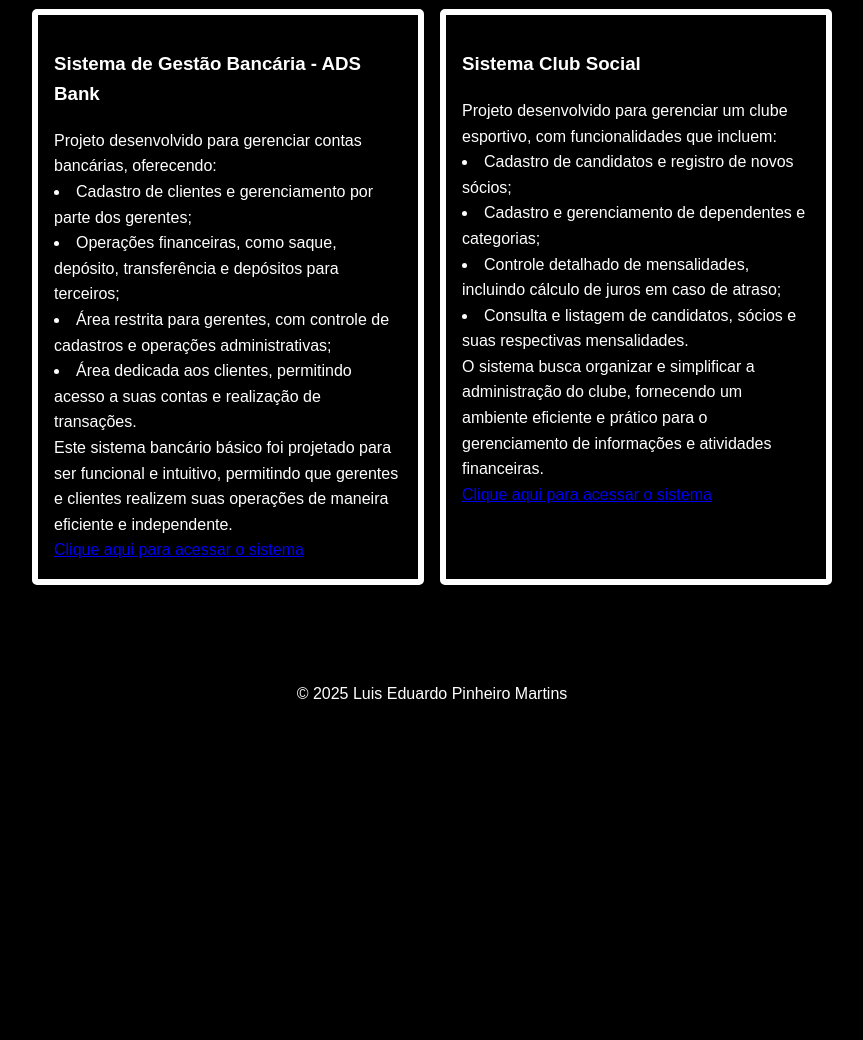
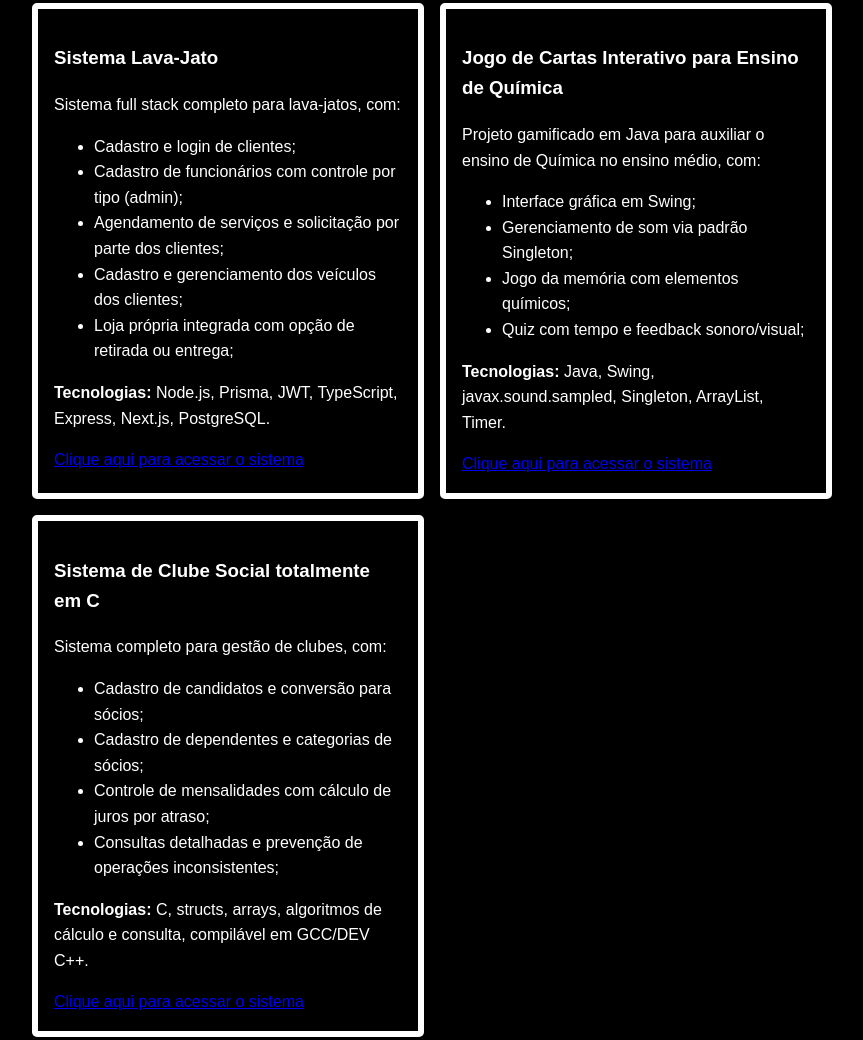
Before and after one commit to LuisTheDevMagician/portifolio, a plain HTML site: page index.html in a window 1280 px wide. Shown: the part 627-1667 px from the top of the page, without its empty margins (208-1071 px from the left). Before the commit the page ends 1366 px from the top, so only its background shows below. Drawn offline with Linux system fonts and the light colour scheme.

Commit message:
Update index.html

```diff
--- a/index.html
+++ b/index.html
@@ -8,8 +8,8 @@
 </head>
 <body>
     <header>
-        <h1>ADEPTUS_MECHANICUS - luisthedevmagician</h1>
-        <p>Desenvolvedor Full Stack | Javascrist | Typescript | ReactJS | NodeJS </p>
+        <h1>luisthedevmagician - Luis Eduardo Pinheiro Martins</h1>
+        <p>Desenvolvedor Full Stack | TypeScript | JavaScript | HTML | CSS | NODE JS | NEXT JS </p>
     </header>
 
     <section class="about">
@@ -17,7 +17,7 @@
         <div class="profile">
             <img src="img/mechanicum.jpg" alt="Minha Foto" class="profile-img">
             <p>"Não há verdade na carne, apenas traição. Não há força na carne, apenas fraqueza. Não há constância na carne, apenas decadência. Não há certeza na carne, a não ser a morte." — Credo Omnissiah</p>
-            <p>Atualmente estou cursando Análise e Desenvolvimentode sistemas no IFPI campos Corrente.</p>
+            <p>Atualmente estou cursando Análise e Desenvolvimento de Sistemas no IFPI campus Corrente.</p>
         </div>
     </section>
 
@@ -25,33 +25,49 @@
         <h2>Meus Projetos</h2>
         <div class="projects">
             <div class="project">
-                <h3>Sistema de Gestão Bancária - ADS Bank</h3>
-                Projeto desenvolvido para gerenciar contas bancárias, oferecendo:
-                <li> Cadastro de clientes e gerenciamento por parte dos gerentes; </li>
-                <li> Operações financeiras, como saque, depósito, transferência e depósitos para terceiros; </li>
-                <li> Área restrita para gerentes, com controle de cadastros e operações administrativas; </li>
-                <li> Área dedicada aos clientes, permitindo acesso a suas contas e realização de transações. </li>
+                <h3>Sistema Lava-Jato</h3>
+                <p>Sistema full stack completo para lava-jatos, com:</p>
+                <ul>
+                    <li>Cadastro e login de clientes;</li>
+                    <li>Cadastro de funcionários com controle por tipo (admin);</li>
+                    <li>Agendamento de serviços e solicitação por parte dos clientes;</li>
+                    <li>Cadastro e gerenciamento dos veículos dos clientes;</li>
+                    <li>Loja própria integrada com opção de retirada ou entrega;</li>
+                </ul>
+                <p>
+                    <strong>Tecnologias:</strong> Node.js, Prisma, JWT, TypeScript, Express, Next.js, PostgreSQL.
+                </p>
+                <a href="https://github.com/LuisTheDevMagician/ProjetoLavaJato" target="_blank">Clique aqui para acessar o sistema</a>
+            </div>
 
-                Este sistema bancário básico foi projetado para ser funcional e intuitivo,
-                permitindo que gerentes e clientes realizem suas operações de maneira eficiente e independente.
-                    <br>
-                    <a href="https://github.com/LuisTheDevMagician/ADSBANK-LUIS" target="_blank">Clique aqui para acessar o sistema</a>
+            <div class="project">
+                <h3>Jogo de Cartas Interativo para Ensino de Química</h3>
+                <p>Projeto gamificado em Java para auxiliar o ensino de Química no ensino médio, com:</p>
+                <ul>
+                    <li>Interface gráfica em Swing;</li>
+                    <li>Gerenciamento de som via padrão Singleton;</li>
+                    <li>Jogo da memória com elementos químicos;</li>
+                    <li>Quiz com tempo e feedback sonoro/visual;</li>
+                </ul>
+                <p>
+                    <strong>Tecnologias:</strong> Java, Swing, javax.sound.sampled, Singleton, ArrayList, Timer.
+                </p>
+                <a href="https://github.com/LuisTheDevMagician/cardgame2" target="_blank">Clique aqui para acessar o sistema</a>
             </div>
+
             <div class="project">
-                <h3>Sistema Club Social</h3>
-                Projeto desenvolvido para gerenciar um clube esportivo, com funcionalidades que incluem:
-
-                <li>Cadastro de candidatos e registro de novos sócios;</li>
-                <li>Cadastro e gerenciamento de dependentes e categorias;</li>
-                <li>Controle detalhado de mensalidades, incluindo cálculo de juros em caso de atraso;</li>
-                <li>Consulta e listagem de candidatos, sócios e suas respectivas mensalidades.</li>
-
-                O sistema busca organizar e simplificar a administração do clube,
-                fornecendo um ambiente eficiente e prático para o gerenciamento de informações e atividades financeiras.
-                <br>
-                <a href="https://github.com/LuisTheDevMagician/SOCIALCLUB" target="_blank">Clique aqui para acessar o sistema</a>
-
-
+                <h3>Sistema de Clube Social totalmente em C</h3>
+                <p>Sistema completo para gestão de clubes, com:</p>
+                <ul>
+                    <li>Cadastro de candidatos e conversão para sócios;</li>
+                    <li>Cadastro de dependentes e categorias de sócios;</li>
+                    <li>Controle de mensalidades com cálculo de juros por atraso;</li>
+                    <li>Consultas detalhadas e prevenção de operações inconsistentes;</li>
+                </ul>
+                <p>
+                    <strong>Tecnologias:</strong> C, structs, arrays, algoritmos de cálculo e consulta, compilável em GCC/DEV C++.
+                </p>
+                <a href="https://github.com/LuisTheDevMagician/SOCIALCLUB/tree/main" target="_blank">Clique aqui para acessar o sistema</a>
             </div>
         </div>
     </section>
```
